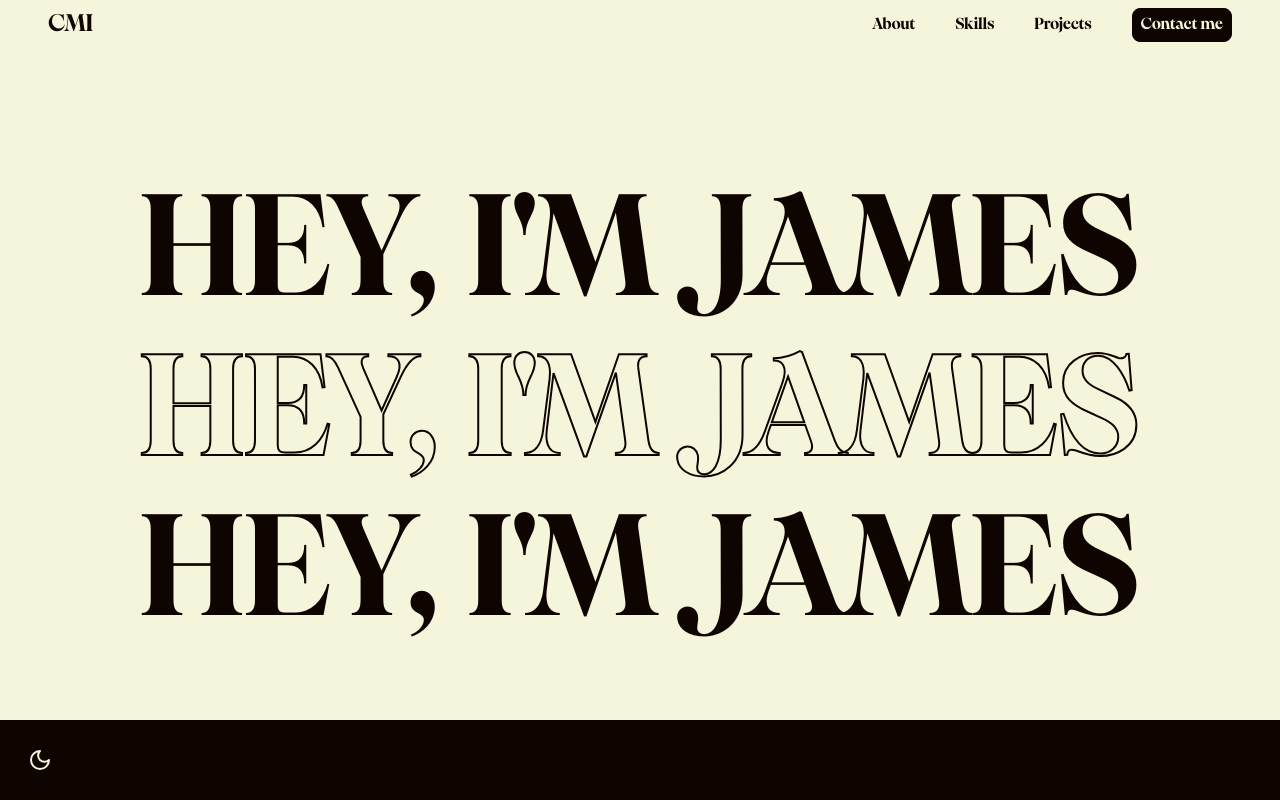
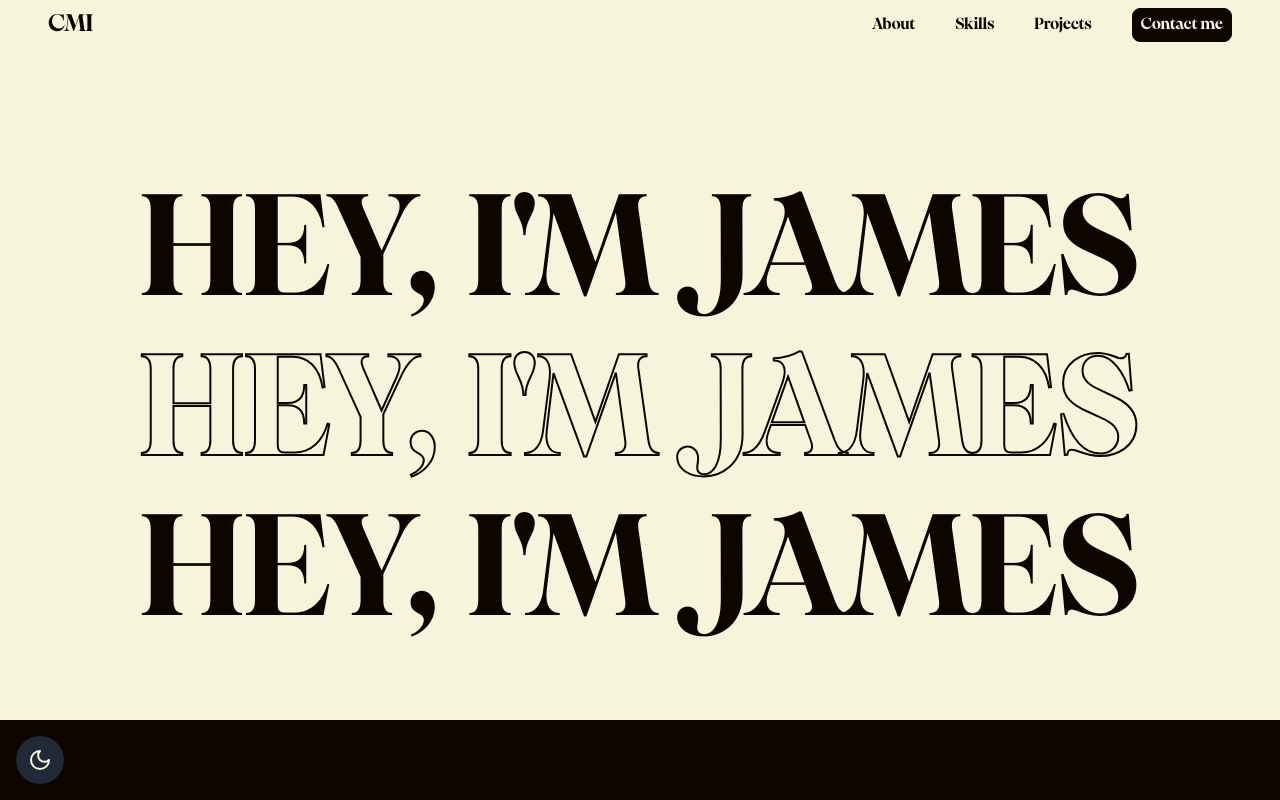
Before and after one commit to CMI-James/main-portfolio, a Next.js app: page / in a window 1280 px wide. Shown: the top 800 px of the page. Built offline with nearby package versions, Linux system fonts and the light colour scheme.

Commit message:
feat: added light/dark mode class to Skills component

```diff
--- a/src/components/AnimatedThemeIcon.jsx
+++ b/src/components/AnimatedThemeIcon.jsx
@@ -22,7 +22,7 @@ const AnimatedThemeIcon = () => {
   return (
     <button
       onClick={toggleTheme}
-      className="w-12 h-12 rounded-full flex items-center justify-center focus:outline-none focus:ring-2 focus:ring-beige/50 dark:ring-yellow-300 dark:focus:ring-yellow-400 bg-brown-1000 dark:bg-brown-1000 transition-colors duration-300"
+      className="w-12 h-12 rounded-full flex items-center justify-center focus:outline-none focus:ring-2 focus:ring-beige dark:ring-yellow-300 dark:focus:ring-yellow-400 bg-gray-800 dark:bg-brown-1000 transition-colors duration-300"
       aria-label={isDark ? "Switch to light mode" : "Switch to dark mode"}
     >
       <motion.div
--- a/src/components/Skills.jsx
+++ b/src/components/Skills.jsx
@@ -7,7 +7,7 @@ import SectionBody from "./ui/SectionBody";
 
 
 const Skills = () => (
-  <Section>
+  <Section className="theme-dark-light">
   <SectionHeader title="Skills" />
   <SectionBody>
     <div className="h-[200vh]">this year na my year, i can be the man of the year</div>
```
